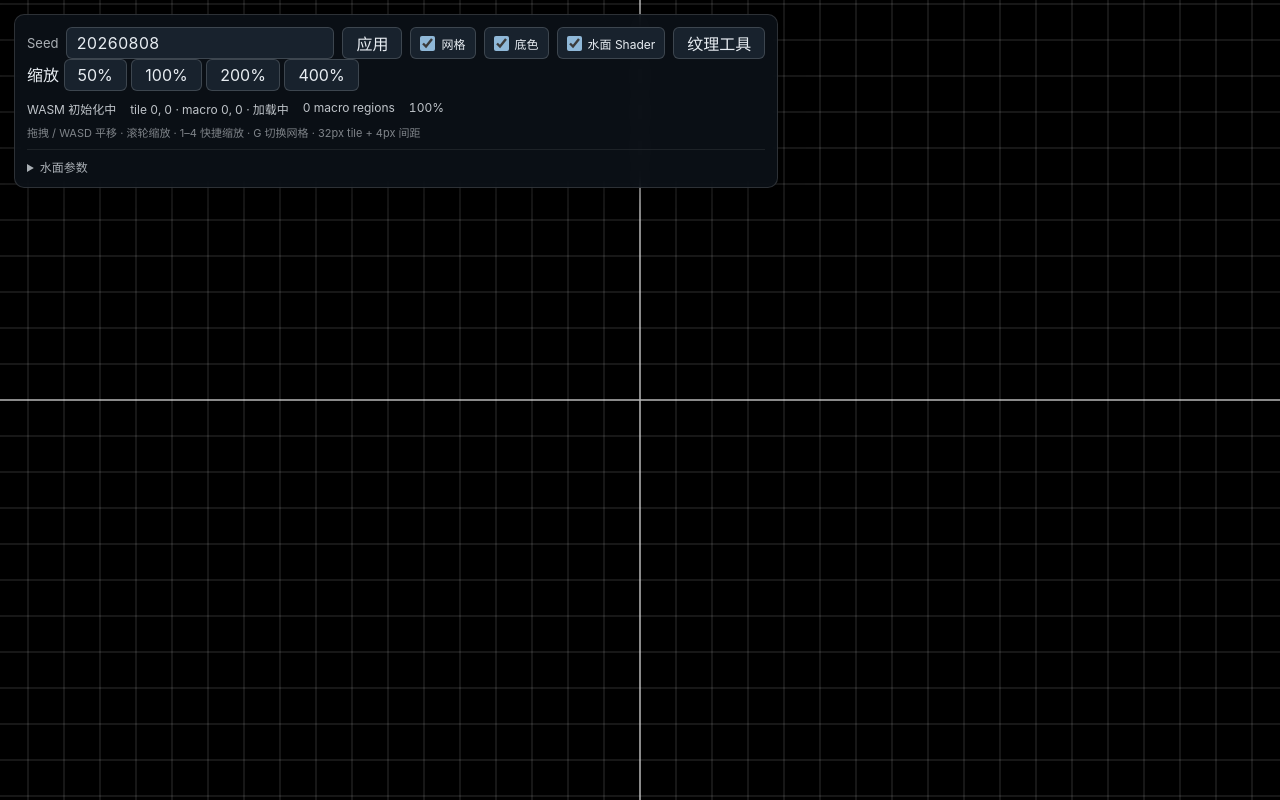
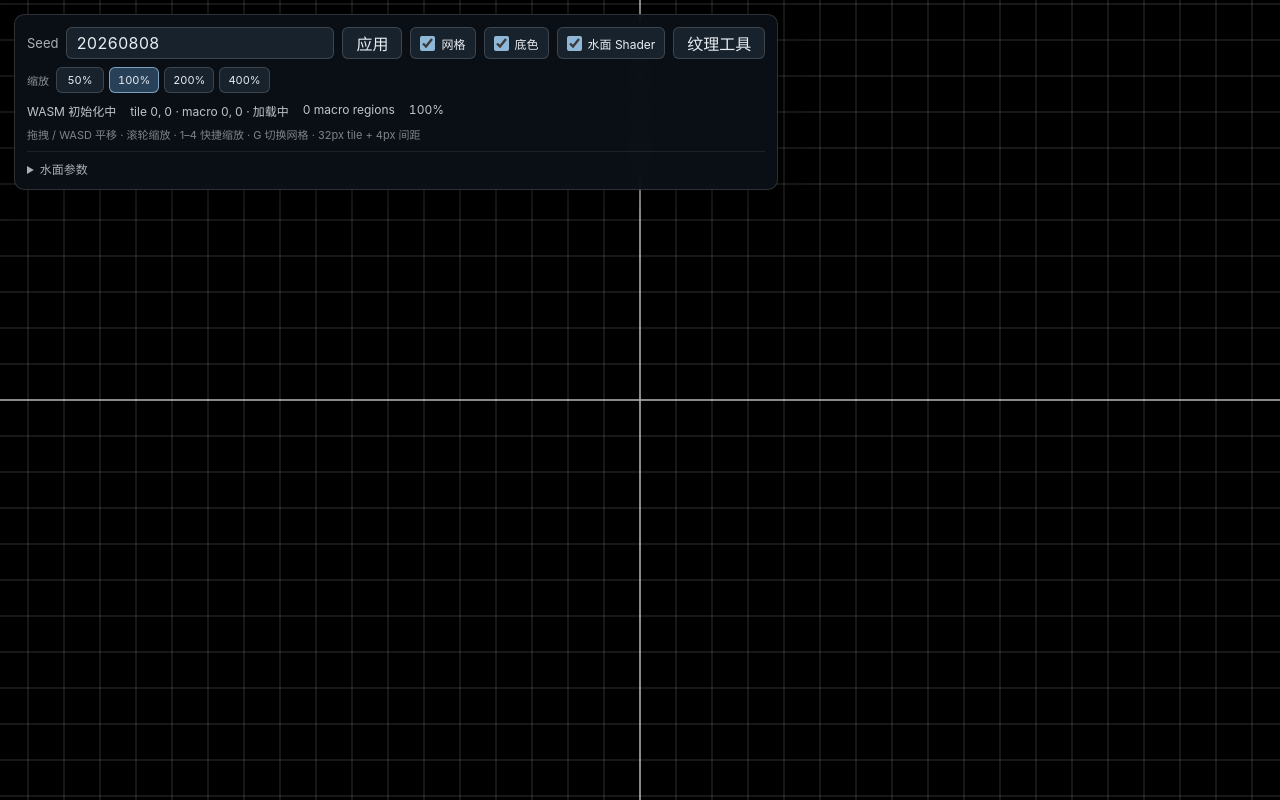
Before and after one commit to leapingfish1ee-coder/baiyue-rpg, a website built with Vite: page web/index.html in a window 1280 px wide. Built offline with nearby package versions, Linux system fonts and the light colour scheme.

Commit message:
Style zoom presets

```diff
--- a/web/src/style.css
+++ b/web/src/style.css
@@ -83,6 +83,30 @@ button:focus-visible, input:focus-visible { outline: 2px solid #9ec7e7; outline-
 }
 .hud-toggle input { width: 15px; height: 15px; margin: 0; accent-color: #8fb8d8; }
 .hud-toggle:has(input:disabled) { opacity: .5; cursor: not-allowed; }
+
+.zoom-presets {
+  display: flex;
+  align-items: center;
+  gap: 5px;
+  margin-top: 8px;
+  flex-wrap: wrap;
+}
+.zoom-presets > span {
+  margin-right: 2px;
+  font-size: 11px;
+  color: rgba(232,237,242,.58);
+}
+.zoom-presets button {
+  height: 26px;
+  min-width: 48px;
+  padding: 0 8px;
+  font-size: 11px;
+  font-variant-numeric: tabular-nums;
+}
+.zoom-presets button.is-active {
+  border-color: rgba(158,199,231,.72);
+  background: #294158;
+}
 
 .stats {
   display: flex;
```
